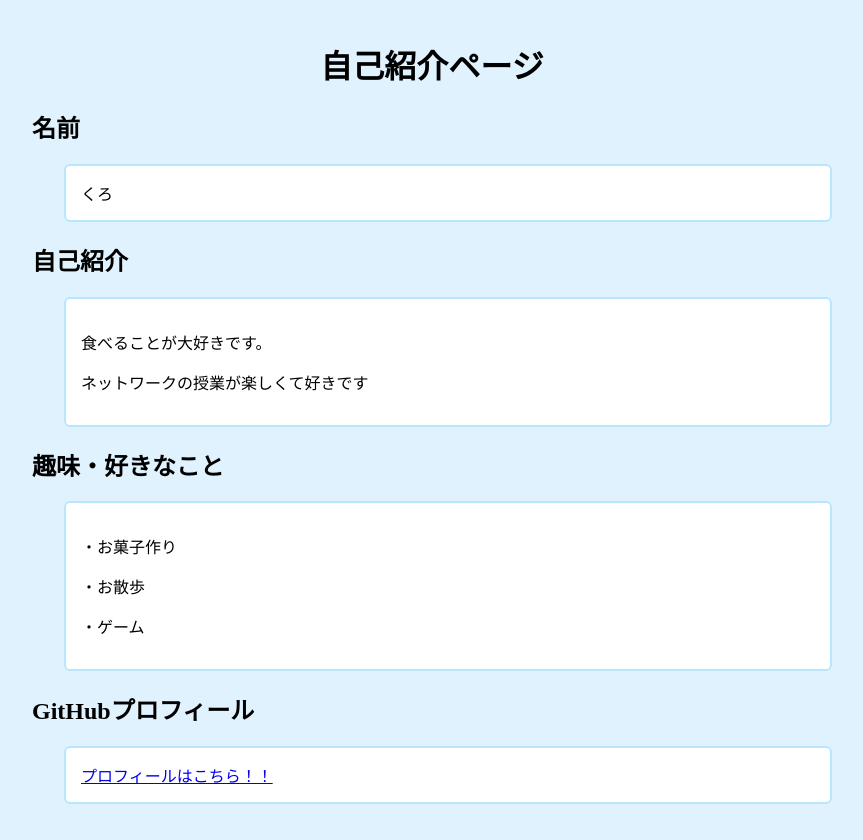
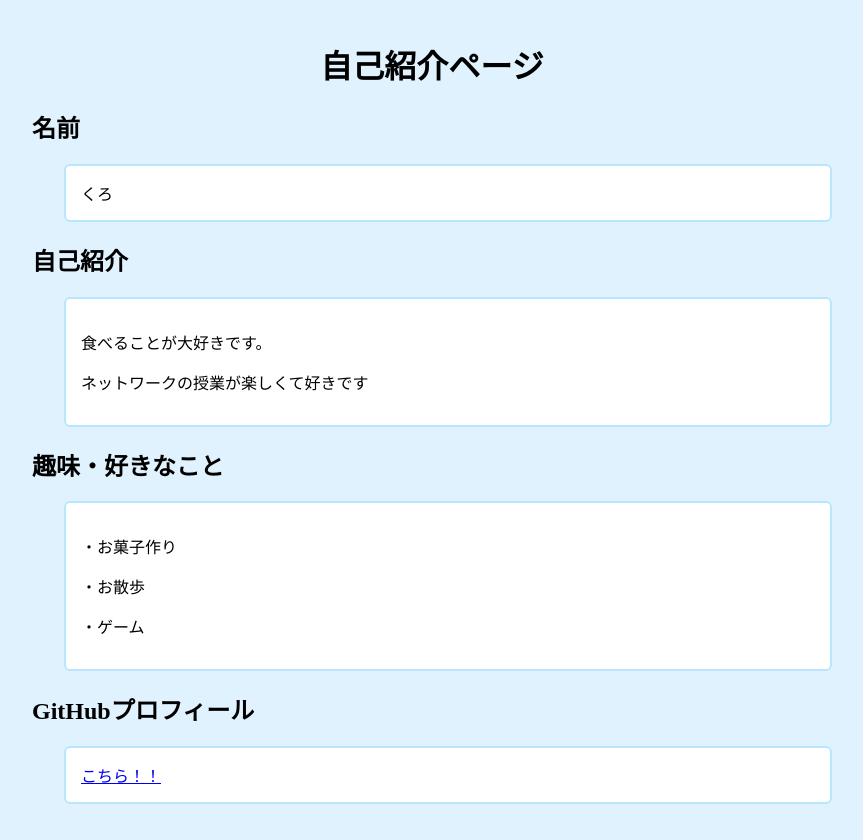
Before and after one commit to kuro-rate/index.html, a plain HTML site: page index.html in a window 1280 px wide. Shown: the whole page, without its empty margins (208-1071 px from the left). Drawn offline with Linux system fonts and the light colour scheme.

Commit message:
Fix GitHub profile link text in index.html

```diff
--- a/index.html
+++ b/index.html
@@ -59,7 +59,7 @@
 
       </div>
       <h2>GitHubプロフィール</h2>
-      <p class="answer"><a href="https://github.com/kuro-rate">プロフィールはこちら！！</a></p>
+      <p class="answer" GitHubプロフィールは><a href="https://github.com/kuro-rate">こちら！！</a></p>
 
     </div>
 
```
